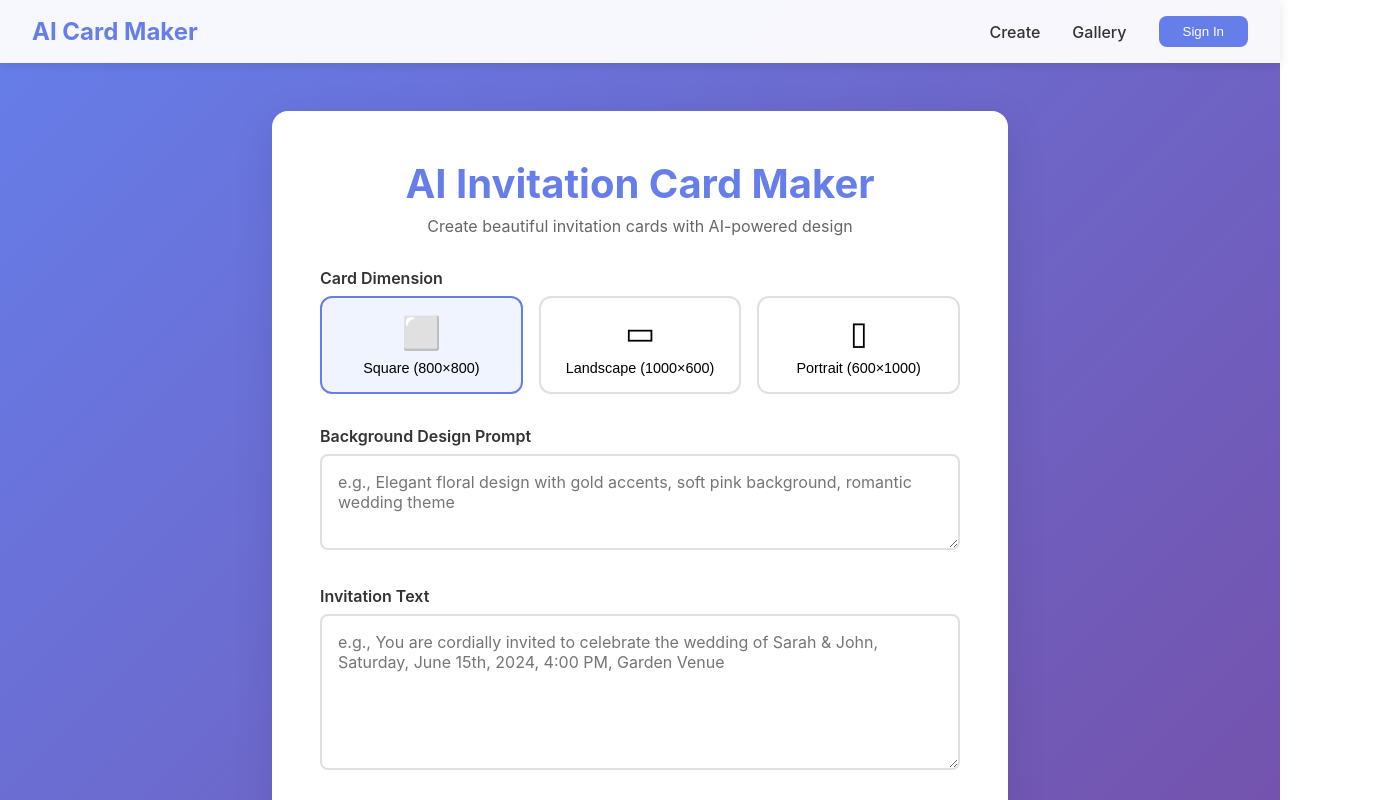
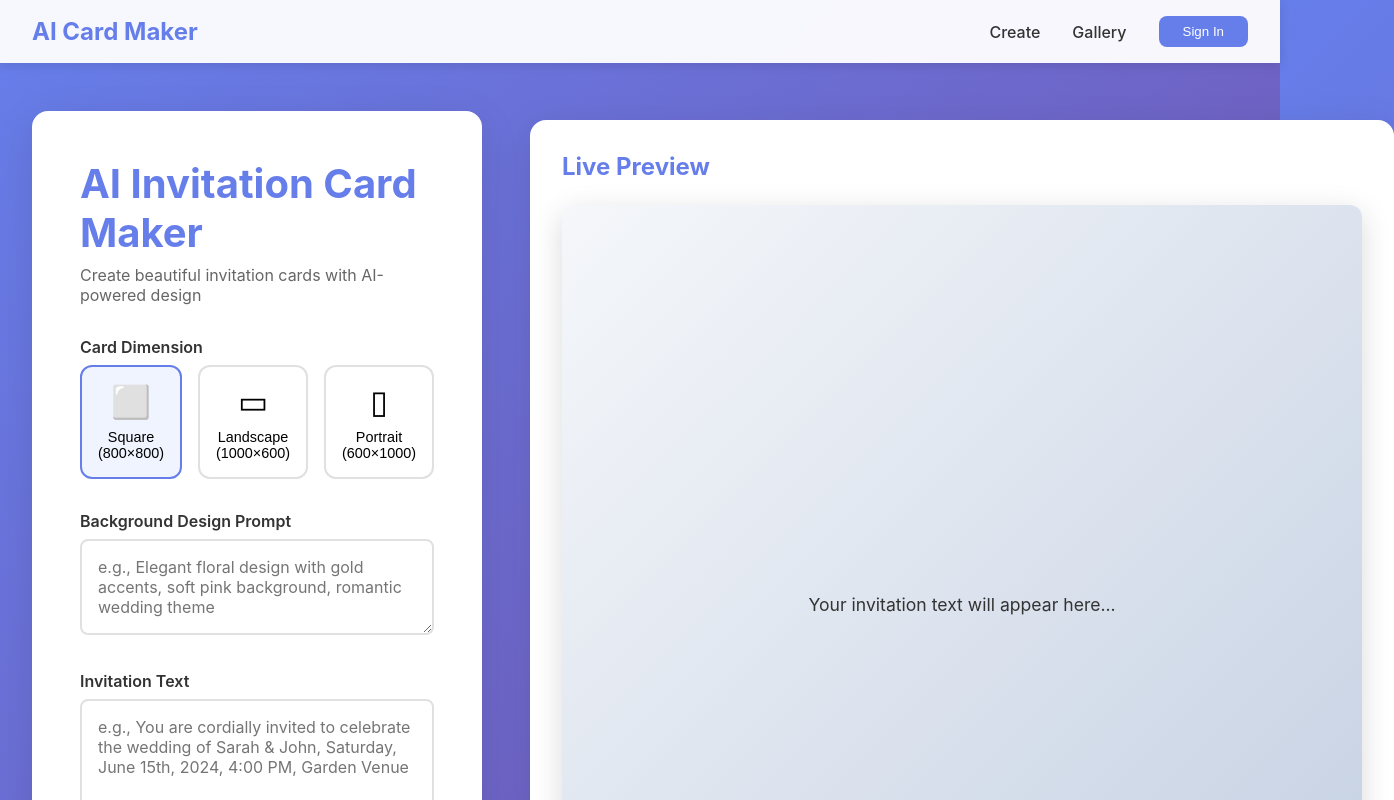
Before and after one commit to Chocovicmis/designing-2, a React (Vite) app: page / in a window 1280 px wide. Shown: the top 800 px of the page, 1394 px wide, since content can reach past the window. Built offline with nearby package versions, Linux system fonts and the light colour scheme; no server answers.

Commit message:
Updated index.css

```diff
--- a/src/components/CardCreator.tsx
+++ b/src/components/CardCreator.tsx
@@ -75,6 +75,7 @@ export default function CardCreator() {
 
   return (
     <div className="card-creator">
+      <div className="creator-layout">
         <div className="creator-container">
           <h1>AI Invitation Card Maker</h1>
           <p className="subtitle">Create beautiful invitation cards with AI-powered design</p>
@@ -142,6 +143,29 @@ export default function CardCreator() {
             </ol>
           </div>
         </div>
+
+        <div className="preview-container">
+          <h3>Live Preview</h3>
+          <div className="preview-wrapper">
+            <div
+              className="preview-card"
+              style={{
+                width: dimensionSpecs[dimension].width,
+                height: dimensionSpecs[dimension].height,
+                maxWidth: '100%',
+                aspectRatio: `${dimensionSpecs[dimension].width} / ${dimensionSpecs[dimension].height}`
+              }}
+            >
+              <div className="preview-text">
+                {invitationText || 'Your invitation text will appear here...'}
+              </div>
+            </div>
+            <p className="preview-note">
+              This is a basic preview. AI will create a beautiful design with proper styling and layout.
+            </p>
+          </div>
+        </div>
+      </div>
     </div>
   );
 }
--- a/src/index.css
+++ b/src/index.css
@@ -90,8 +90,15 @@ main {
 
 .card-creator {
   padding: 3rem 2rem;
-  max-width: 800px;
+  max-width: 1400px;
   margin: 0 auto;
+}
+
+.creator-layout {
+  display: grid;
+  grid-template-columns: 1fr 1fr;
+  gap: 3rem;
+  align-items: start;
 }
 
 .creator-container {
@@ -105,11 +112,9 @@ main {
   font-size: 2.5rem;
   color: #667eea;
   margin-bottom: 0.5rem;
-  text-align: center;
 }
 
 .subtitle {
-  text-align: center;
   color: #666;
   margin-bottom: 2rem;
 }
@@ -224,6 +229,55 @@ textarea:focus {
 
 .info-box li {
   margin-bottom: 0.25rem;
+}
+
+.preview-container {
+  background: white;
+  border-radius: 16px;
+  padding: 2rem;
+  box-shadow: 0 10px 40px rgba(0, 0, 0, 0.1);
+  position: sticky;
+  top: 120px;
+}
+
+.preview-container h3 {
+  color: #667eea;
+  margin-bottom: 1.5rem;
+  font-size: 1.5rem;
+}
+
+.preview-wrapper {
+  display: flex;
+  flex-direction: column;
+  align-items: center;
+  gap: 1rem;
+}
+
+.preview-card {
+  background: linear-gradient(135deg, #f5f7fa 0%, #c3cfe2 100%);
+  border-radius: 12px;
+  box-shadow: 0 8px 30px rgba(0, 0, 0, 0.15);
+  display: flex;
+  align-items: center;
+  justify-content: center;
+  padding: 2rem;
+  overflow: hidden;
+}
+
+.preview-text {
+  color: #333;
+  text-align: center;
+  font-size: 1.1rem;
+  line-height: 1.6;
+  white-space: pre-wrap;
+  word-break: break-word;
+}
+
+.preview-note {
+  color: #999;
+  font-size: 0.85rem;
+  font-style: italic;
+  text-align: center;
 }
 
 .error-message {
@@ -695,6 +749,16 @@ textarea:focus {
   }
 }
 
+@media (max-width: 1200px) {
+  .creator-layout {
+    grid-template-columns: 1fr;
+  }
+
+  .preview-container {
+    position: static;
+  }
+}
+
 @media (max-width: 768px) {
   .nav-container {
     flex-direction: column;
```
Lines whose indentation alone changed are shown as unchanged.
